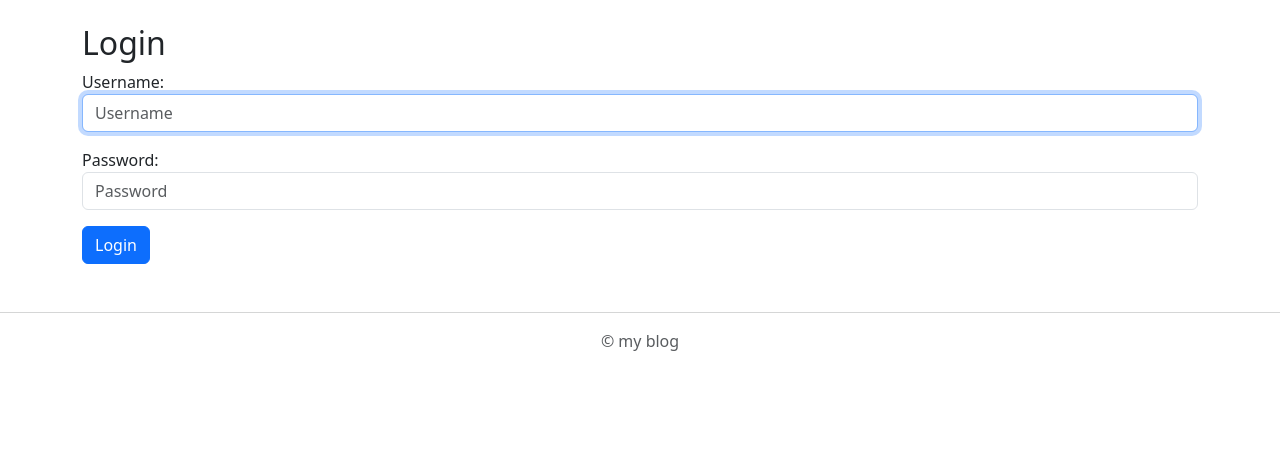
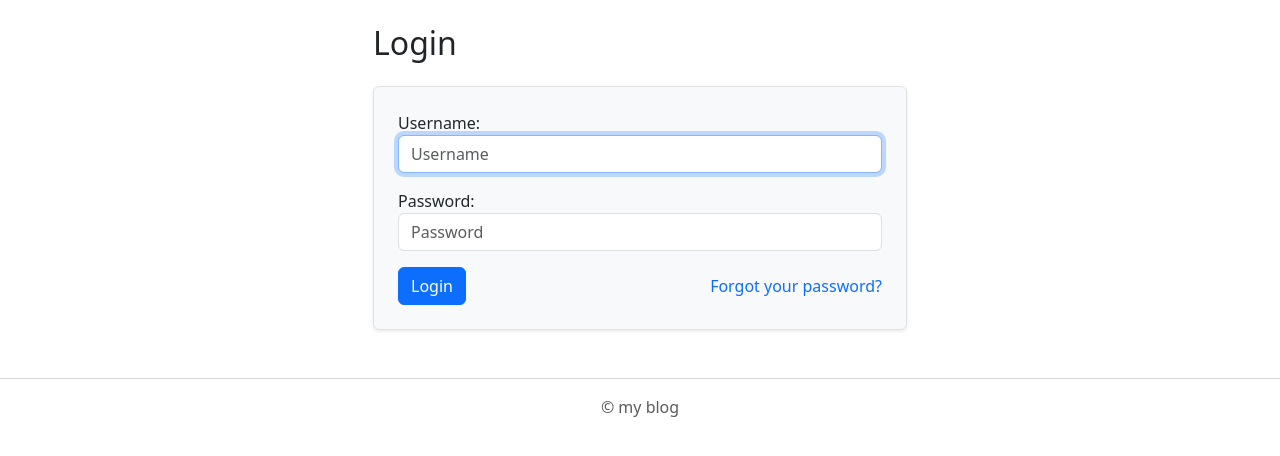
Before and after one commit to hypnotize1/Django-Blog, a Django app: page /accounts/login/ in a window 1280 px wide. Shown: the part 56-512 px from the top of the page. Run offline with Django 5.2, Linux system fonts and the light colour scheme; some libraries are stand-ins or nearby versions.

Commit message:
Add reset password link to login page and install django-bootstrap5 for messages

```diff
--- a/accounts/templates/accounts/login.html
+++ b/accounts/templates/accounts/login.html
@@ -1,14 +1,22 @@
 {% extends 'base.html' %}
 
 {% block content %}
-  <h2>Login</h2>
-  <form method="post">
+  <div class="container col-md-6 offset-md-3">
+    <h2 class="mb-4">Login</h2>
+    <form method="post" class="border p-4 rounded shadow-sm bg-light">
       {% csrf_token %}
       {{ form.as_p }}
+
+      <div class="d-flex justify-content-between align-items-center mt-3">
         <button type="submit" class="btn btn-primary">Login</button>
-{#    <a href="{% url 'accounts:password_reset' %}">Forgot password?</a>#}
+        <a href="{% url 'accounts:password_reset' %}" class="text-decoration-none">Forgot your password?</a>
+      </div>
     </form>
+
     {% if form.errors %}
-    <p class="text-danger">Invalid credentials, please try again.</p>
+      <div class="alert alert-danger mt-3">
+        Invalid username or password. Please try again.
+      </div>
     {% endif %}
+  </div>
 {% endblock %}
--- a/accounts/urls.py
+++ b/accounts/urls.py
@@ -23,7 +23,7 @@ urlpatterns = [
 
     path('password_reset/', UserPasswordResetView.as_view(), name='password_reset'),
     path('password_reset/done/', UserPasswordResetDoneView.as_view(), name='password_reset_done'),
-    path('reset/<uid64>/<token>/', UserPasswordResetConfirmView.as_view(), name='password_reset_confirm'),
+    path('reset/<uidb64>/<token>/', UserPasswordResetConfirmView.as_view(), name='password_reset_confirm'),
     path('reset/done/', UserPasswordResetCompleteView.as_view(), name='password_reset_complete'),
 
 
--- a/accounts/views.py
+++ b/accounts/views.py
@@ -1,12 +1,18 @@
 from django.contrib.auth.forms import UserCreationForm
 from django.contrib.auth.mixins import LoginRequiredMixin, UserPassesTestMixin
 from django.contrib.auth.models import User
-from django.contrib.auth.views import LoginView, LogoutView, PasswordResetView, PasswordResetConfirmView, \
-    PasswordResetDoneView, PasswordResetCompleteView
+
 from django.urls import reverse_lazy
 from django.views.generic import ListView
 from django.views.generic.edit import CreateView, UpdateView
-
+from django.contrib import messages
+from django.contrib.auth.views import (LoginView,
+                                       LogoutView,
+                                       PasswordResetView,
+                                       PasswordResetConfirmView,
+                                       PasswordResetDoneView,
+                                       PasswordResetCompleteView
+                                       )
 from accounts.forms import CustomAuthenticationForm, EditProfileForm
 from accounts.models import Profile
 from blog.models import Post
@@ -19,6 +25,10 @@ class CustomSignUpView(CreateView):
     form_class = UserCreationForm
     template_name = 'accounts/signup.html'
     success_url = reverse_lazy('blog:post_list')
+    def form_valid(self, form):
+        response = super().form_valid(form)
+        messages.success(self.request, 'Account created. Now you can login')
+        return response
 
 class CustomLoginView(LoginView):
     template_name = 'accounts/login.html'
@@ -26,6 +36,7 @@ class CustomLoginView(LoginView):
     authentication_form = CustomAuthenticationForm
 
     def get_success_url(self):
+        messages.success(self.request, f'Welcome {self.request.user.username}!')
         return reverse_lazy('blog:post_list')
 
 class CustomLogoutView(LogoutView):
@@ -58,6 +69,10 @@ class UserProfileUpdateView(LoginRequiredMixin, UserPassesTestMixin, UpdateView)
     def test_func(self):
         return self.request.user == self.get_object().user
 
+    def form_valid(self, form):
+        response = super().form_valid(form)
+        messages.success(self.request, 'Profile updated successfully')
+        return response
 
 class UserPasswordResetView(PasswordResetView):
     template_name = 'accounts/password_reset.html'
--- a/blog_project/settings.py
+++ b/blog_project/settings.py
@@ -38,7 +38,8 @@ INSTALLED_APPS = [
     'django.contrib.messages',
     'django.contrib.staticfiles',
     'blog.apps.BlogConfig',
-    'accounts.apps.AccountsConfig'
+    'accounts.apps.AccountsConfig',
+    'django_bootstrap5',
 ]
 
 MIDDLEWARE = [
--- a/templates/base.html
+++ b/templates/base.html
@@ -1,3 +1,4 @@
+{% load django_bootstrap5 %}
 <!DOCTYPE html>
 <html lang="fa">
 <head>
@@ -67,6 +68,13 @@
     </div>
   </nav>
 
+  <!-- Messages -->
+  <div class="container">
+    {% if messages %}
+      {% bootstrap_messages %}
+    {% endif %}
+  </div>
+
   <!-- Main Content -->
   <div class="container">
     {% block content %}
```
Also changed, not shown: accounts/templates/accounts/password_reset_confirm.html (+6 -2 lines), blog/views.py (+8 -0 lines). Lines whose indentation alone changed are shown as unchanged.
